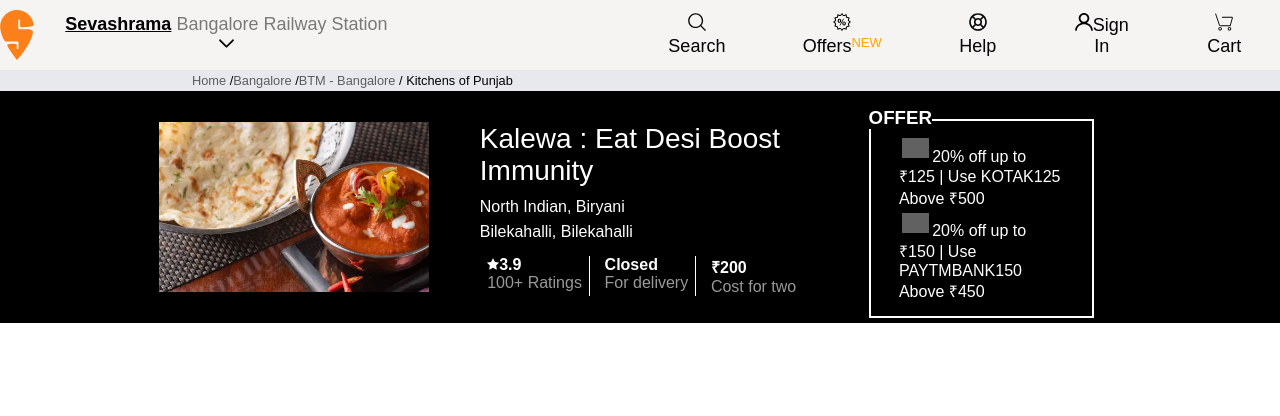
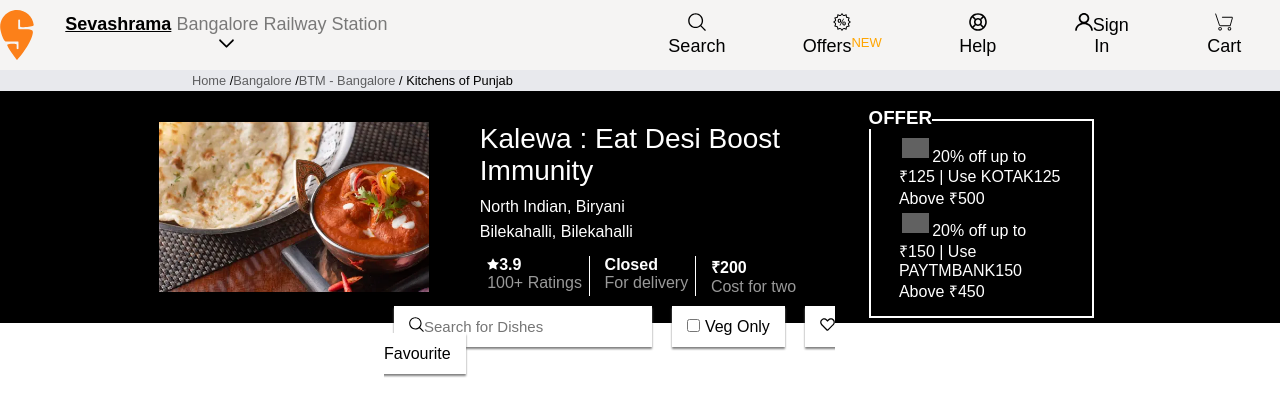
Before and after one commit to mahendarsingh1/swiggy_react, a React (Create React App) app: page / in a window 1280 px wide. Shown: the top 416 px of the page. Built offline with nearby package versions, Linux system fonts and the light colour scheme; grey boxes are pictures that could not be loaded.

Commit message:
filter section added

```diff
--- a/src/App.js
+++ b/src/App.js
@@ -1,6 +1,7 @@
 import Header from "./components/header/Header";
 import Breadcrumb from "./components/header/Breadcrumb";
 import SubHeader from "./components/subheader/SubHeader";
+import FilterSection from "./components/subheader/FilterSection";
 
 function App() {
   return (
@@ -8,6 +9,7 @@
       <Header/>
       <Breadcrumb/>
       <SubHeader/>
+      <FilterSection/>
     </>
   );
 }
--- /dev/null
+++ b/src/components/subheader/FilterInput.js
@@ -0,0 +1,14 @@
+import React from "react";
+
+function SearchBox(props){
+    return(
+        <div id={props.id} className="inline filter-inputs">
+            {props.img && <img src={props.img} alt="" height="15px"/>}
+            {props.inputId && <input id={props.inputId} type={props.inputType} placeholder={props.inputPlaceholder}/>}
+            {" "}
+            {props.text && props.text}
+        </div>
+    )
+}
+
+export default SearchBox;
--- /dev/null
+++ b/src/components/subheader/FilterSection.js
@@ -0,0 +1,17 @@
+import React from "react";
+import FilterInput from "./FilterInput";
+
+import searchIcon from '../../assests/images/search.svg';
+import favouriteIcon from '../../assests/images/favourite.svg';
+
+function FilterSection(){
+    return (
+        <form action="/" id="filter-section">
+            <FilterInput id="dish-search" img={searchIcon} inputId="dish-search" inputType="text" inputPlaceholder="Search for Dishes" />
+            <FilterInput id="veg-only" inputId="veg-only-checkbox" inputType="checkbox" text="Veg Only"/>
+            <FilterInput id="favourite-filter" img={favouriteIcon} text="Favourite" />
+    </form>
+    )
+}
+
+export default FilterSection;
--- a/src/index.css
+++ b/src/index.css
@@ -175,3 +175,36 @@
 #offer-section>*{
   margin: 2%;
 }
+
+
+
+
+#filter-section{
+  width: 40%;
+  margin: auto;
+  position: relative;
+  top: -15px;
+}
+
+#dish-search>input{
+  border: none;
+  padding: 10px;
+  padding-left: 0;
+  background-color: white;
+  font-size: 15px;
+}
+#dish-search>input:focus{
+  outline: none;
+}
+input[type="checkbox"]{
+  outline: black;
+  cursor: pointer;
+}
+#veg-only:hover{
+  color: green;
+  cursor: pointer;
+}
+#favourite-filter:hover{
+  color: red;
+  cursor: pointer;
+}
```
